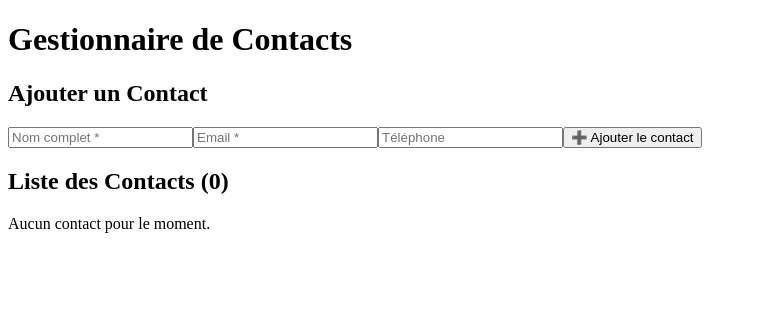
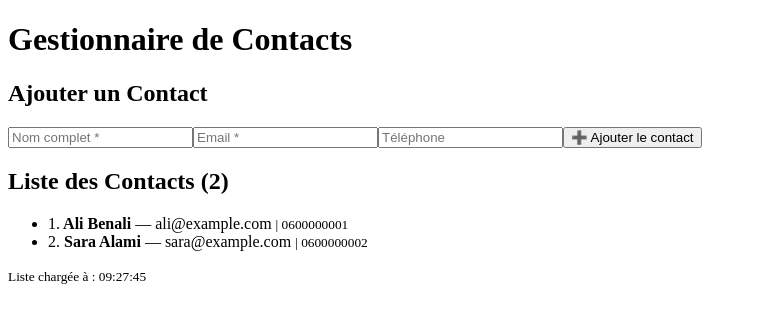
Before and after one commit to khalilmaad/TP-Angular-Gestion-Contacts, an Angular app: page / in a window 1280 px wide. Shown: the top 322 px of the page, without its empty margins (0-757 px from the left). Built offline with nearby package versions, Linux system fonts and the light colour scheme.

Commit message:
chore: Lifecycle Hooks

```diff
--- a/src/app/app.ts
+++ b/src/app/app.ts
@@ -1,4 +1,4 @@
-import { Component } from '@angular/core';
+import { Component, OnInit } from '@angular/core';
 import { FormulaireContact } from './formulaire-contact/formulaire-contact';
 import { ListeContacts } from './liste-contacts/liste-contacts';
 import { Contact } from './contact.interface';
@@ -10,12 +10,24 @@ import { Contact } from './contact.interface';
   templateUrl: './app.html',
   styleUrl: './app.css'
 })
-export class App {
+export class App implements OnInit {
   title = 'gestion-contacts';
   mesContacts: Contact[] = [];
 
+  // constructor : injection uniquement (vide ici)
+  constructor() { }
+  // ngOnInit : initialisation des données
+  ngOnInit(): void {
+    // Pré-remplir avec 2 contacts démo
+    this.mesContacts = [
+      { nom: 'Ali Benali', email: 'ali@example.com', telephone: '0600000001' },
+      { nom: 'Sara Alami', email: 'sara@example.com', telephone: '0600000002' },
+    ];
+    console.log('AppComponent initialisé avec', this.mesContacts.length, 'contacts');
+  }
+
   ajouterContact(contact: Contact): void {
-    this.mesContacts.push(contact);
+    this.mesContacts = [...this.mesContacts, contact]; // Nouvelle référence !
     console.log('Contact ajouté :', contact);
   }
 }
--- a/src/app/liste-contacts/liste-contacts.html
+++ b/src/app/liste-contacts/liste-contacts.html
@@ -15,3 +15,9 @@
         </li>
     </ul>
 </div>
+
+<!-- Ajouter dans liste-contacts.component.html -->
+<p *ngIf="nombreAjouts > 0">
+{{ nombreAjouts }} contact(s) ajouté(s) depuis le chargement
+</p>
+<small>Liste chargée à : {{ dateChargement }}</small>
--- a/src/app/liste-contacts/liste-contacts.ts
+++ b/src/app/liste-contacts/liste-contacts.ts
@@ -1,5 +1,5 @@
 // liste-contacts.ts
-import { Component, Input } from '@angular/core';
+import { Component, Input, OnInit, OnChanges, OnDestroy, SimpleChanges } from '@angular/core';
 import { CommonModule } from '@angular/common';
 import { Contact } from '../contact.interface';
 @Component({
@@ -8,7 +8,40 @@ import { Contact } from '../contact.interface';
   imports: [CommonModule], // Nécessaire pour *ngIf et *ngFor
   templateUrl: './liste-contacts.html',
 })
-export class ListeContacts {
+export class ListeContacts implements OnInit, OnChanges, OnDestroy {
   // Reçoit le tableau de contacts depuis le parent
   @Input() contacts: Contact[] = [];
+  dateChargement: string = '';
+  // constructor : UNIQUEMENT pour l'injection de services
+  constructor() {
+    console.log('[1] constructor() appelé');
+    // NE PAS accéder aux @Input() ici - ils ne sont pas encore remplis !
+  }
+  // ngOnInit : tout le reste de l'initialisation
+  ngOnInit(): void {
+    console.log('[2] ngOnInit() appelé');
+    console.log(` Contacts reçus : ${this.contacts.length}`);
+    // Enregistrer l'heure de chargement
+    this.dateChargement = new Date().toLocaleTimeString('fr-FR');
+  }
+
+  // ngOnDestroy : libérer les ressources
+  ngOnDestroy(): void {
+    console.log('[3] ngOnDestroy() appelé — nettoyage');
+  }
+
+  nombreAjouts: number = 0;
+  // Appelé à CHAQUE fois que contacts[] change
+  ngOnChanges(changes: SimpleChanges): void {
+    if (changes['contacts']) {
+      const avant = changes['contacts'].previousValue;
+      const apres = changes['contacts'].currentValue;
+      const premier = changes['contacts'].firstChange;
+      console.log('ngOnChanges() appelé');
+      console.log(' Premier appel ?', premier);
+      console.log(' Avant :', avant?.length ?? 0, 'contact(s)');
+      console.log(' Après :', apres?.length ?? 0, 'contact(s)');
+      if (!premier) this.nombreAjouts++;
+    }
+  }
 }
```
